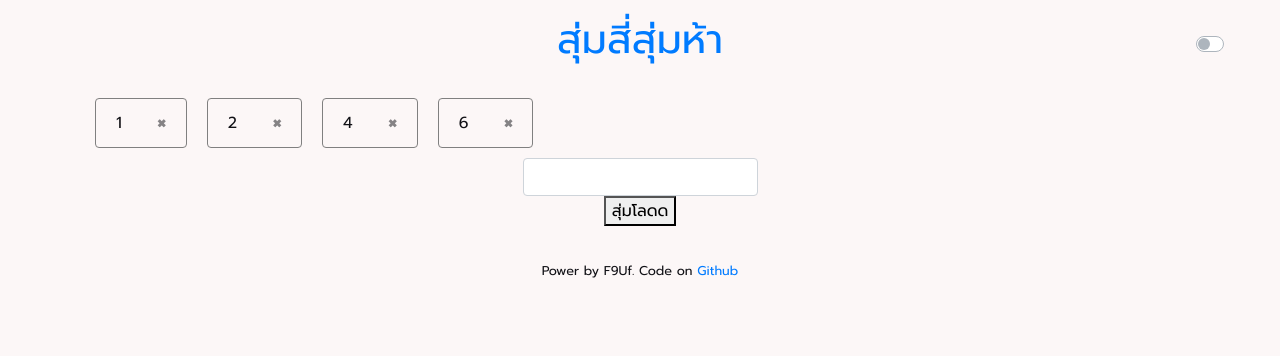
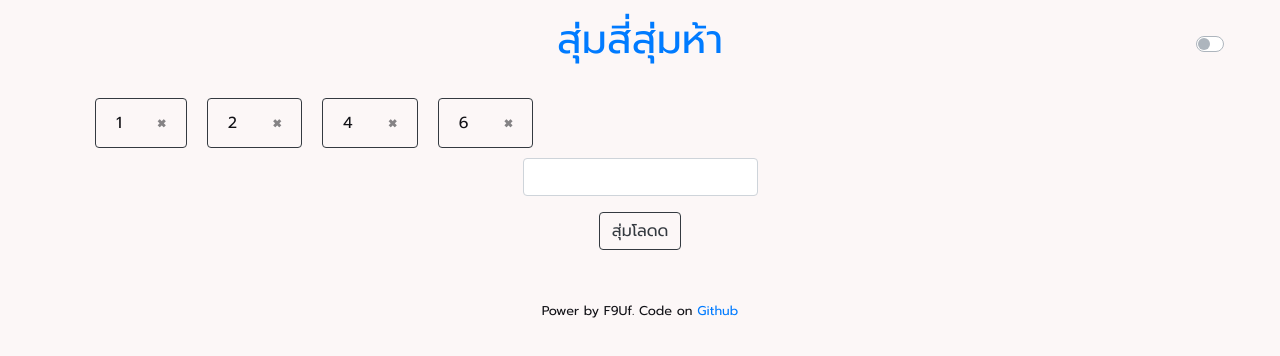
Before and after one commit to F9Uf/vue-random-choic, a Vue app: page / in a window 1280 px wide. Shown: the top 356 px of the page. Built offline with nearby package versions, Linux system fonts and the light colour scheme; what vue-input-autowidth would draw is missing.

Commit message:
edit css by using bootstrap

```diff
--- a/public/css/style.css
+++ b/public/css/style.css
@@ -20,7 +20,6 @@ body.morning {
     /* border-radius: 8px; */
     /* min-width: 200px; */
     width: auto;
-    border-color: grey;
     cursor: pointer;
 }
 
--- a/src/App.vue
+++ b/src/App.vue
@@ -26,7 +26,7 @@
     <div class="row">
       <div class="col">
 
-        <div v-for="(item, i) in list" :key="i" class="alert alert-dismissible fade show list" @dblclick="selectedList(i)">
+        <div v-for="(item, i) in list" :key="i" class="alert border-dark alert-dismissible fade show list" @dblclick="selectedList(i)">
           <div v-if="i === selectedIndex">
             <input
               v-model="item.text"
@@ -55,7 +55,7 @@
     </div>
     <div class="row">
       <div class="col-auto mx-auto">
-        <button @click="random()">สุ่มโลดด</button>
+        <button @click="random()" class="btn btn-outline-dark my-3">สุ่มโลดด</button>
       </div>
     </div>
     <!-- random result -->
```
